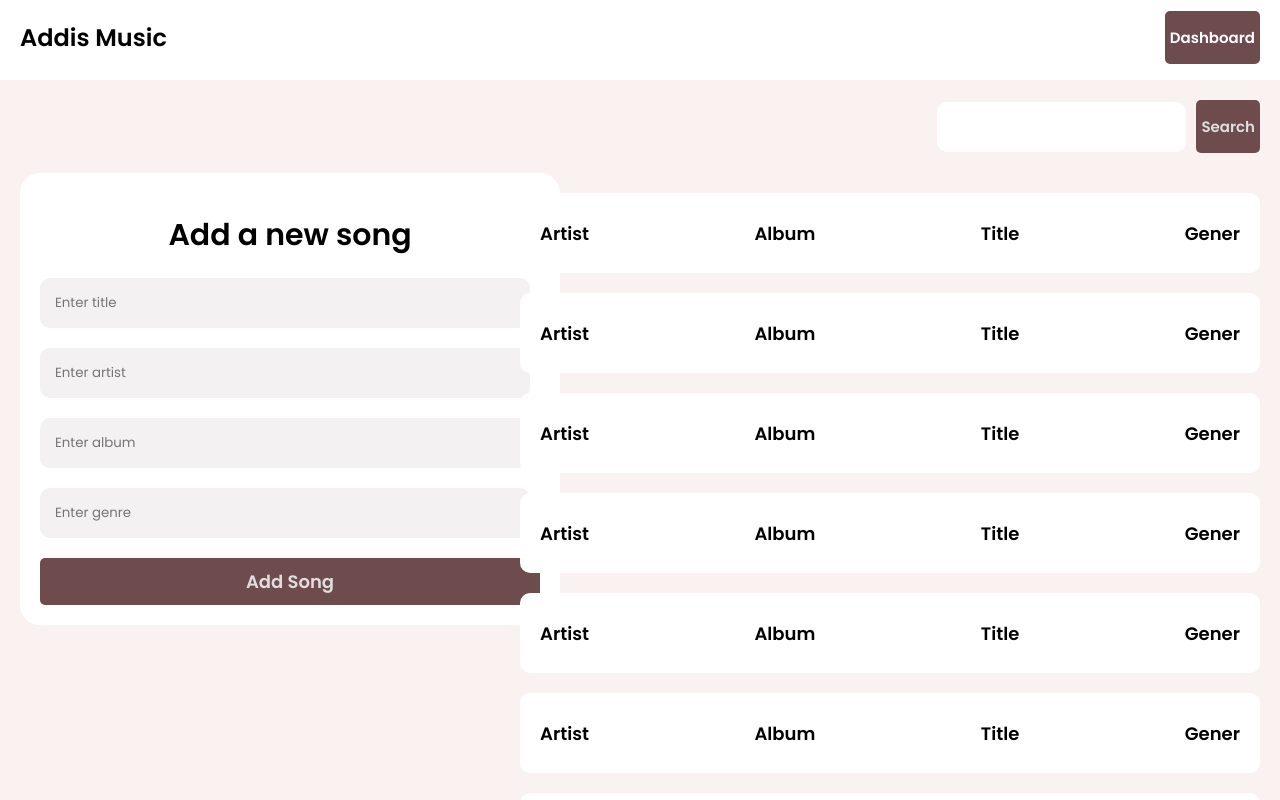
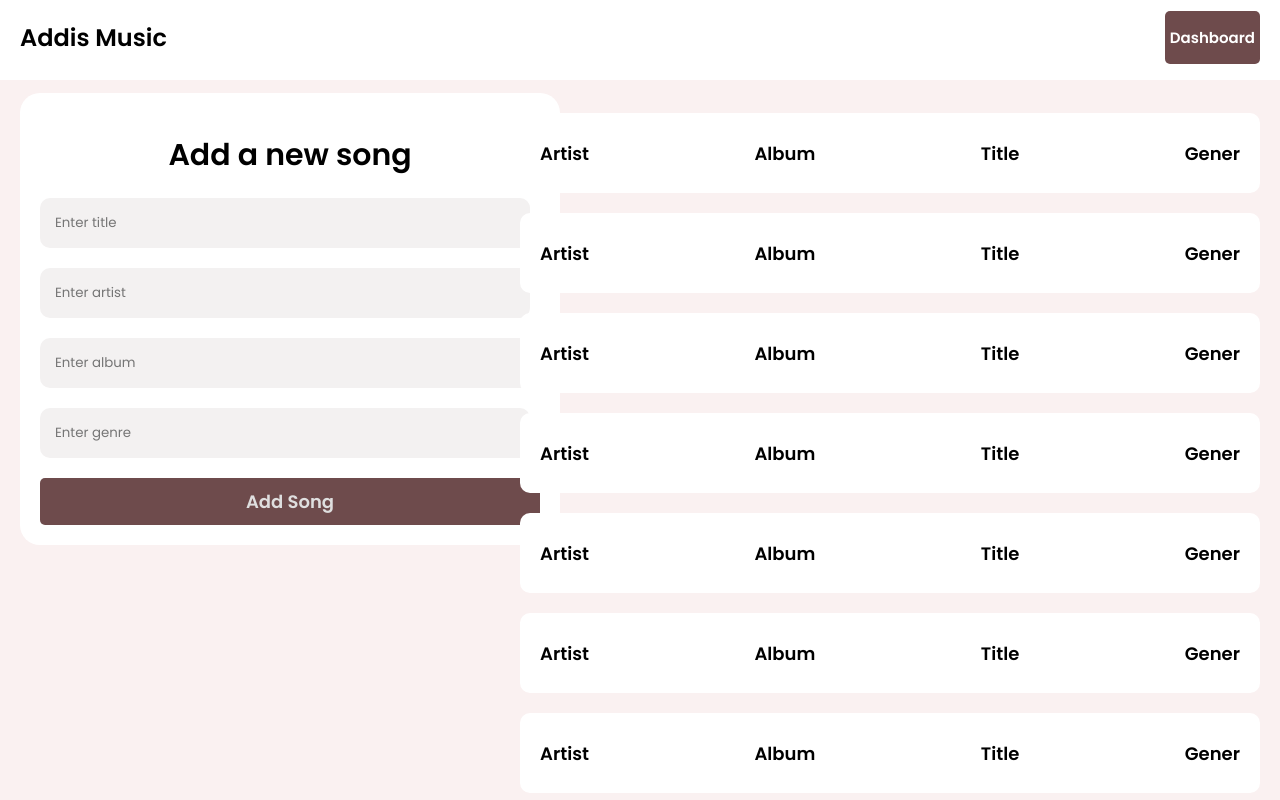
Before and after one commit to kirubel12/addis-music-frontend, a React (Vite) app: page / in a window 1280 px wide. Shown: the top 800 px of the page. Built offline with nearby package versions, Linux system fonts and the light colour scheme.

Commit message:
Updated position alignment

```diff
--- a/src/components/Navbar.tsx
+++ b/src/components/Navbar.tsx
@@ -5,6 +5,9 @@ export default function Navbar(){
       background: #fff;
       min-height: 80px;
       width: 100%;
+      position: fixed;
+      z-index: 1;
+      top: 0;
 
 
 
```
